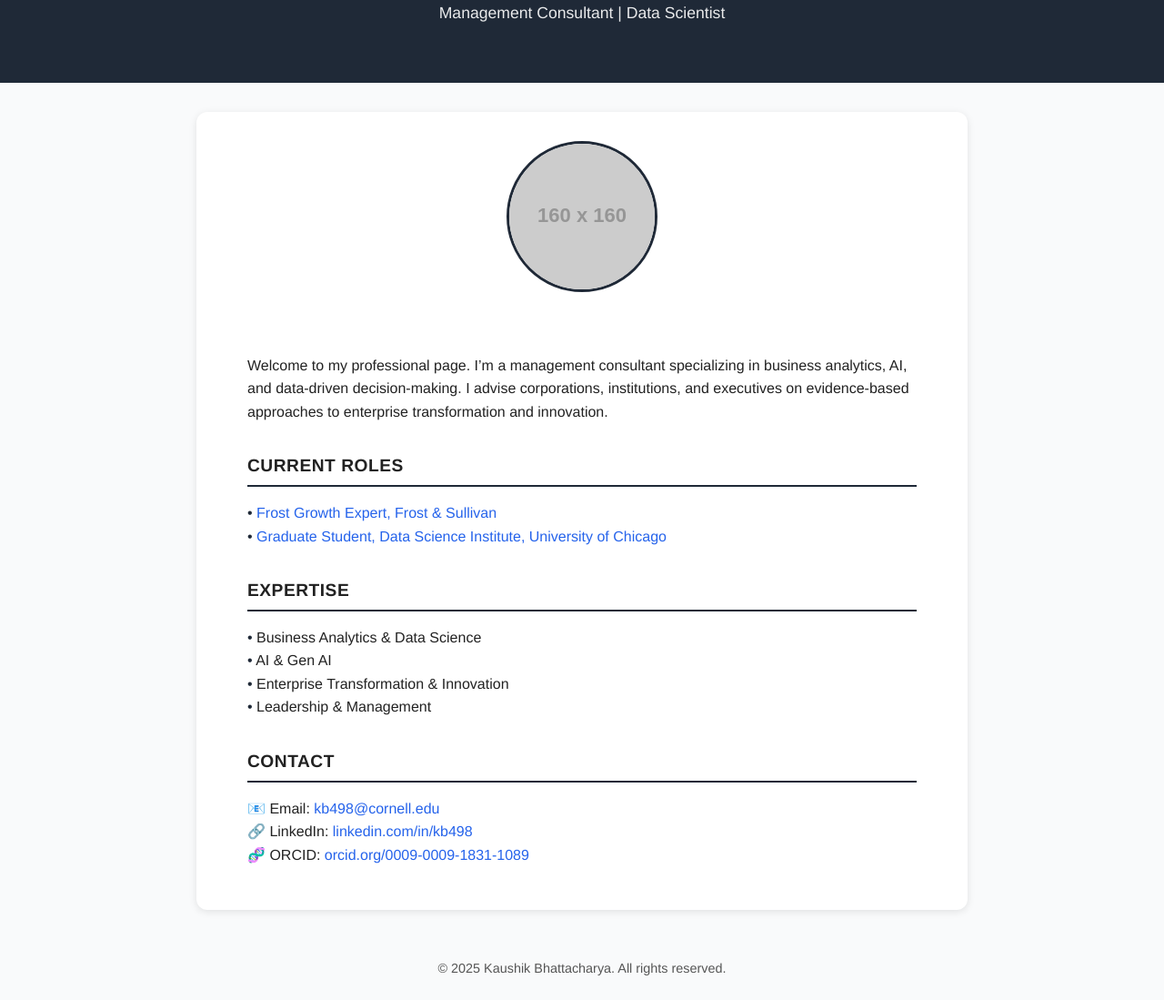
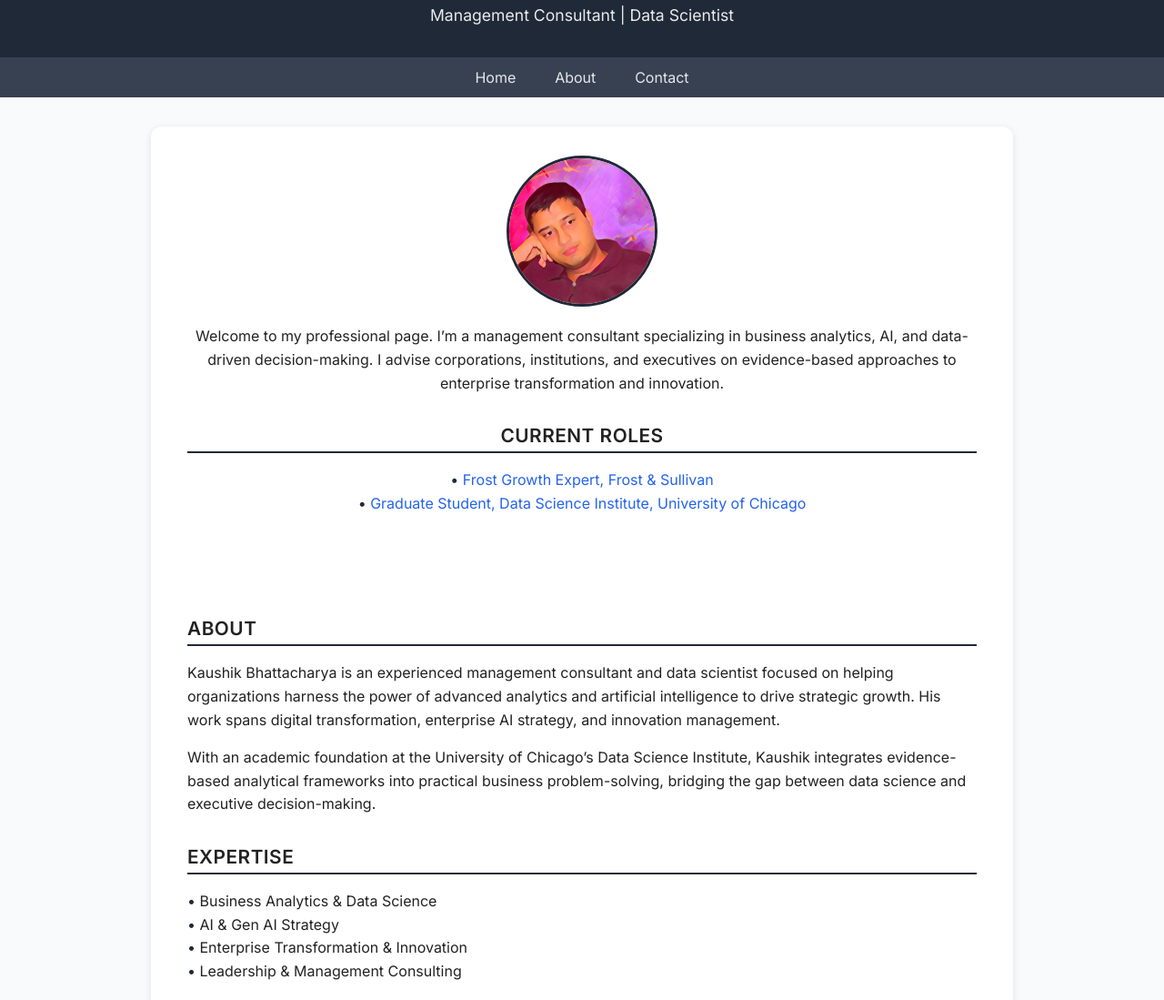
Before and after one commit to kb498/kb498.github.io, a plain HTML site: page index.html in a window 1280 px wide. Shown: the part 120-1219 px from the top of the page at 91% size. Drawn offline with Linux system fonts and the light colour scheme; placeholder pictures from the web are drawn by us.

Commit message:
Update index.html

```diff
--- a/index.html
+++ b/index.html
@@ -4,34 +4,61 @@
   <meta charset="UTF-8" />
   <meta name="viewport" content="width=device-width, initial-scale=1.0" />
   <title>Kaushik Bhattacharya</title>
+
+  <!-- Google Font -->
+  <link href="https://fonts.googleapis.com/css2?family=Inter:wght@400;600&display=swap" rel="stylesheet">
+
+  <!-- Font Awesome for icons -->
+  <link rel="stylesheet" href="https://cdnjs.cloudflare.com/ajax/libs/font-awesome/6.5.0/css/all.min.css">
+
   <style>
     body {
-      font-family: "Helvetica Neue", Helvetica, Arial, sans-serif;
+      font-family: "Inter", "Helvetica Neue", Helvetica, Arial, sans-serif;
       background-color: #f9fafb;
       color: #222;
       margin: 0;
       padding: 0;
+      scroll-behavior: smooth;
     }
 
     header {
       background-color: #1f2937;
       color: white;
       text-align: center;
-      padding: 3rem 1rem;
+      padding: 2.5rem 1rem 1rem 1rem;
     }
 
     header h1 {
-      font-size: 2rem;
+      font-size: 2.2rem;
       margin-bottom: 0.3rem;
     }
 
     header p {
       font-size: 1.1rem;
       opacity: 0.9;
+      margin-bottom: 1rem;
+    }
+
+    nav {
+      background-color: #374151;
+      padding: 0.75rem 0;
+      text-align: center;
+    }
+
+    nav a {
+      color: #e5e7eb;
+      text-decoration: none;
+      margin: 0 1.2rem;
+      font-weight: 500;
+      transition: color 0.2s;
+    }
+
+    nav a:hover {
+      color: #60a5fa;
     }
 
     main {
-      max-width: 800px;
+      max-width: 900px;
       margin: 2rem auto;
       padding: 0 1.5rem;
       background: white;
@@ -39,9 +66,12 @@
       border-radius: 12px;
     }
 
+    section {
+      padding: 2rem 1rem;
+    }
+
     .profile {
       text-align: center;
-      padding: 2rem 1rem;
     }
 
     .profile img {
@@ -52,19 +82,17 @@
       border: 3px solid #1f2937;
     }
 
-    .bio {
-      text-align: left;
-      padding: 1rem 2rem 2rem 2rem;
-      line-height: 1.6;
-    }
-
     h2 {
       border-bottom: 2px solid #1f2937;
       padding-bottom: 0.3rem;
       margin-top: 2rem;
-      font-size: 1.2rem;
+      font-size: 1.3rem;
       text-transform: uppercase;
       letter-spacing: 0.5px;
+    }
+
+    p, ul {
+      line-height: 1.6;
     }
 
     ul {
@@ -93,7 +121,24 @@
       text-decoration: underline;
     }
 
+    .contact-links a {
+      display: inline-flex;
+      align-items: center;
+      margin: 0.5rem;
+      font-size: 1rem;
+      color: #2563eb;
+    }
+
+    .contact-links i {
+      margin-right: 0.4rem;
+      font-size: 1.1rem;
+    }
+
     @media (max-width: 600px) {
+      nav a {
+        display: block;
+        margin: 0.5rem 0;
+      }
       .bio {
         padding: 1rem;
       }
@@ -106,17 +151,20 @@
     <p>Management Consultant | Data Scientist</p>
   </header>
 
+  <nav>
+    <a href="#home">Home</a>
+    <a href="#about">About</a>
+    <a href="#contact">Contact</a>
+  </nav>
+
   <main>
-    <section class="profile">
-      <!-- Replace the link below with your own photo (must be online or in your repo) -->
-      <img src="https://via.placeholder.com/160" alt="Profile photo">
-    </section>
-
-    <section class="bio">
-      <p>
+    <!-- HOME SECTION -->
+    <section id="home" class="profile">
+      <img src="pic1.jpg" alt="Kaushik Bhattacharya photo">
+      <p style="margin-top:1rem;">
         Welcome to my professional page. I’m a management consultant specializing in business analytics,
-        AI, and data-driven decision-making. I advise corporations, institutions, and executives on evidence-based
-        approaches to enterprise transformation and innovation.
+        AI, and data-driven decision-making. I advise corporations, institutions, and executives on
+        evidence-based approaches to enterprise transformation and innovation.
       </p>
 
       <h2>Current Roles</h2>
@@ -132,21 +180,46 @@
           </a>
         </li>
       </ul>
+    </section>
+
+    <!-- ABOUT SECTION -->
+    <section id="about" class="bio">
+      <h2>About</h2>
+      <p>
+        Kaushik Bhattacharya is an experienced management consultant and data scientist focused on helping
+        organizations harness the power of advanced analytics and artificial intelligence to drive strategic growth.
+        His work spans digital transformation, enterprise AI strategy, and innovation management.
+      </p>
+      <p>
+        With an academic foundation at the University of Chicago’s Data Science Institute,
+        Kaushik integrates evidence-based analytical frameworks into practical business problem-solving,
+        bridging the gap between data science and executive decision-making.
+      </p>
 
       <h2>Expertise</h2>
       <ul>
         <li>Business Analytics & Data Science</li>
-        <li>AI & Gen AI</li>
+        <li>AI & Gen AI Strategy</li>
         <li>Enterprise Transformation & Innovation</li>
-        <li>Leadership & Management</li>
+        <li>Leadership & Management Consulting</li>
       </ul>
+    </section>
 
+    <!-- CONTACT SECTION -->
+    <section id="contact">
       <h2>Contact</h2>
-      <p>
-        📧 Email: <a href="mailto:kb498@cornell.edu">kb498@cornell.edu</a><br>
-        🔗 LinkedIn: <a href="https://linkedin.com/in/kb498" target="_blank">linkedin.com/in/kb498</a><br>
-        🧬 ORCID: <a href="https://orcid.org/0009-0009-1831-1089" target="_blank">orcid.org/0009-0009-1831-1089</a>
-      </p>
+      <p>Let’s connect professionally:</p>
+      <div class="contact-links">
+        <a href="mailto:kb498@cornell.edu">
+          <i class="fa-solid fa-envelope"></i> Email (Outlook)
+        </a><br>
+        <a href="https://linkedin.com/in/kb498" target="_blank">
+          <i class="fa-brands fa-linkedin"></i> LinkedIn
+        </a><br>
+        <a href="https://orcid.org/0009-0009-1831-1089" target="_blank">
+          <i class="fa-brands fa-orcid"></i> ORCID
+        </a>
+      </div>
     </section>
   </main>
 
```
